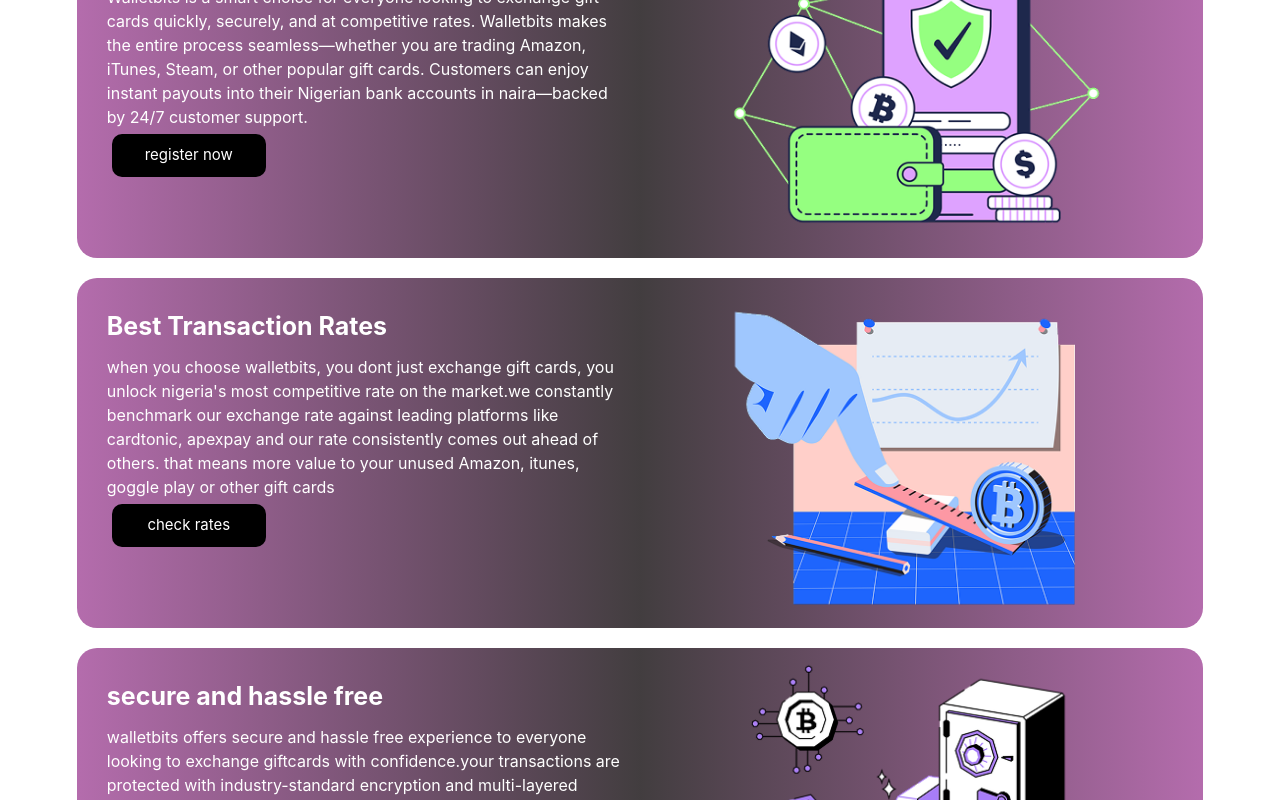
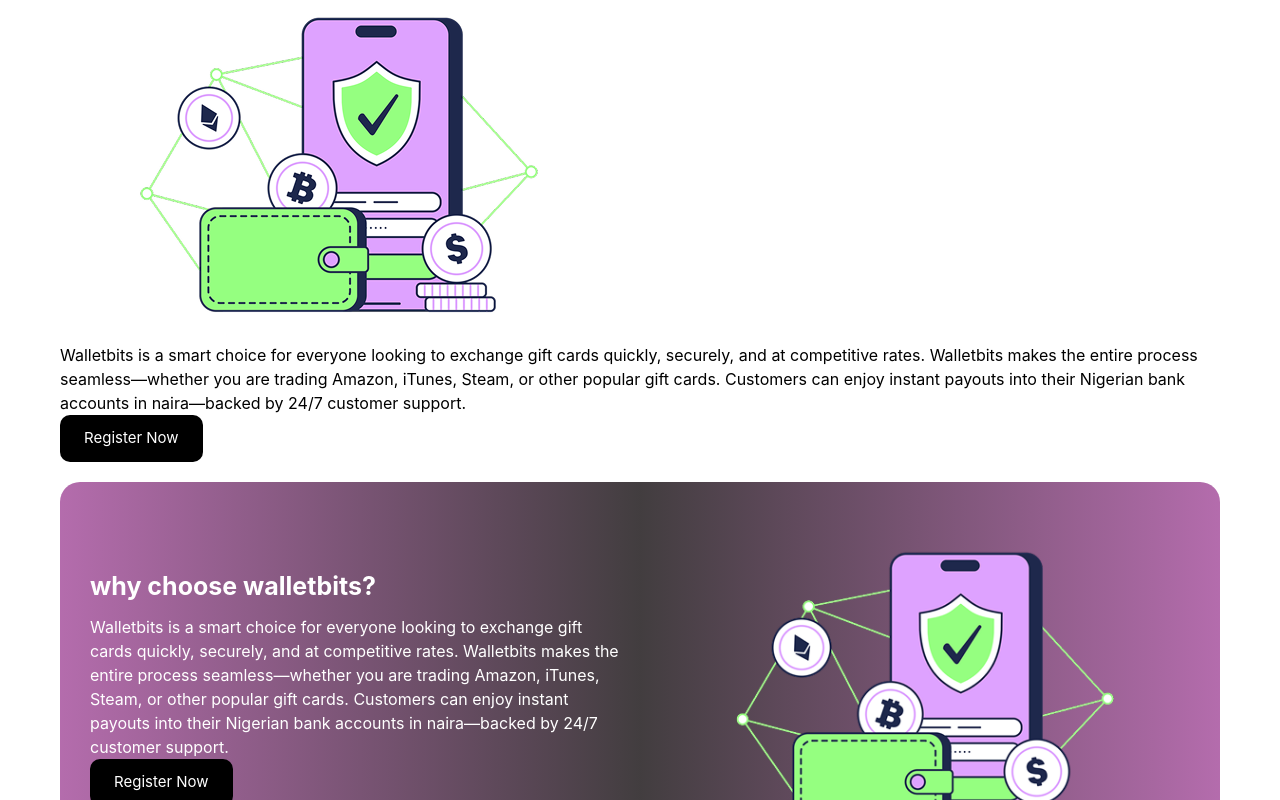
Before and after one commit to onisodumeya/walletbits-app, a React (Vite) app: page / in a window 1280 px wide. Shown: the part 780-1580 px from the top of the page. Built offline with nearby package versions, Linux system fonts and the light colour scheme.

Commit message:
Cards update

```diff
--- a/src/App.jsx
+++ b/src/App.jsx
@@ -1,9 +1,5 @@
 import { BrowserRouter as Router, Routes, Route } from 'react-router-dom';
 import Home from './pages/Home.jsx';
-import Cards from './components/cards.jsx'
-import image from './assets/pngs/img1.png'
-import imag from './assets/pngs/img2.png'
-import imags from './assets/pngs/img3.png'
 
 function App() {
   return (
@@ -11,19 +7,6 @@
       <Routes>
         <Route path="/" element={<Home />} />
       </Routes>
-      <Cards image={image}
-             title=" why choose walletbits?"
-             description= "Walletbits is a smart choice for everyone looking to exchange gift cards quickly, securely, and at competitive rates. Walletbits makes the entire process seamless—whether you are trading Amazon, iTunes, Steam, or other popular gift cards. Customers can enjoy instant payouts into their Nigerian bank accounts in naira—backed by 24/7 customer support."
-             buttonText="register now"
-      />
-    <Cards image={imag}
-     title="Best Transaction Rates"
-      description="when you choose walletbits, you dont just exchange gift cards, you unlock nigeria's most competitive rate on the market.we constantly benchmark our exchange rate against leading platforms like cardtonic, apexpay and our rate consistently comes out ahead of others. that means more value to your unused Amazon, itunes, goggle play or other gift cards"
-      buttonText="check rates"/>
-      <Cards image={imags}
-      title="secure and hassle free"
-      description="walletbits offers secure and hassle free experience to everyone looking to exchange giftcards with confidence.your transactions are protected with industry-standard encryption and multi-layered verification, ensuring your data and funds remains safe at all times. from card submission to instant payout,everytime happens quickly and transparently"
-      buttonText="start trading"/>
     </Router>
   );
 }
--- a/src/index.css
+++ b/src/index.css
@@ -23,66 +23,83 @@
 .nav-links:hover{
     border-bottom: 2px solid var(--dark);
 }
-.card{
+
+.cards{
+    display: flex;
+    flex-direction: column;
     background:linear-gradient(to right, #9B3B91BF, #383335F2, #9B3B91BF);
     justify-content: center;
     justify-self: center;
     align-self: center;
-    width: 50%;
     text-align: center;
     color: white;
     border-radius: 20px;
-   margin: 20px;
 }
+
 .header{
     font-size: 25px;
 }
+
 .desk{
-    height: 350px;
-    width: 88%;
+    height: auto;
+    width: 100%;
     color: white;
-    margin: 20px;
     padding: 10px;
-    justify-self: center;
-    align-self: center;
+    align-items: center;
     border-radius: 20px;
     background: linear-gradient(to right, #9B3B91BF, #383335F2, #9B3B91BF);
 }
+
+.card-img{
+    width: 35%;
+}
+
 .cardbutton{
     background-color: #000000;
     color: white;
-    margin: 5px;
     border-radius: 10px;
-    width: 30%;
-    padding: 10px;
+    width: fit-content;
+    padding: 12px 24px;
     font-size: 15px;
 }
-@media (min-width: 601px) {
+
+@media (min-width: 769px) {
     .desk{
         display: flex;
     }
-    .card{
+
+    .cards{
         display: none;
     }
 }
-@media (max-width: 600px){
-    .card{display: flex;
+
+@media (max-width: 768px){
+    .cards{
+        display: flex;
         flex-direction: column;
-    padding: 10px;
-        width: 70%;}
-    .cardbutton{width: 50%;
+        width: 100%;
+    }
+
+    .cardbutton{
+        width: 50%;
+        font-size: 18px;
         justify-self: center;
- align-self: center;}
-    .desk{display: none;}
+        align-self: center;
     }
+
+    .desk{
+        display: none;
+    }
+}
+
 .divs{
+    display: flex;
+    flex-direction: column;
     height: 90%;
     width: 100%;
     padding: 20px;
 }
-.img{
-    margin-top: -5%;
-}
+
 .header{
   font-weight: bold;
   font-size: 25px;
--- a/src/pages/Home.jsx
+++ b/src/pages/Home.jsx
@@ -4,6 +4,11 @@
 import CountUp from 'react-countup'
 import Hero from '../assets/pngs/hero-image.png'
 import Navbar from "../components/Navbar.jsx";
+import Cards from '../components/Cards.jsx'
+
+import image from '../assets/pngs/img1.png'
+import imag from '../assets/pngs/img2.png'
+import imags from '../assets/pngs/img3.png'
 
 function Home() {
   const isMobile = useMediaQuery({ maxWidth: 767 });
@@ -72,6 +77,21 @@
 
         }
       </section>
+
+      <section className="flex flex-col items-center gap-5 px-5 md:px-15 pt-10">
+        <Cards image={image}
+          title=" why choose walletbits?"
+          description= "Walletbits is a smart choice for everyone looking to exchange gift cards quickly, securely, and at competitive rates. Walletbits makes the entire process seamless—whether you are trading Amazon, iTunes, Steam, or other popular gift cards. Customers can enjoy instant payouts into their Nigerian bank accounts in naira—backed by 24/7 customer support."
+          buttonText="Register Now"/>
+        <Cards image={imag}
+          title="Best Transaction Rates"
+          description="When you choose walletbits, you dont just exchange gift cards, you unlock nigeria's most competitive rate on the market.we constantly benchmark our exchange rate against leading platforms like cardtonic, apexpay and our rate consistently comes out ahead of others. that means more value to your unused Amazon, itunes, goggle play or other gift cards"
+          buttonText="Check Rates"/>
+        <Cards image={imags}
+          title="Secure and hassle free"
+          description="Walletbits offers secure and hassle free experience to everyone looking to exchange giftcards with confidence.your transactions are protected with industry-standard encryption and multi-layered verification, ensuring your data and funds remains safe at all times. from card submission to instant payout,everytime happens quickly and transparently"
+          buttonText="Start Trading"/>
+      </section>
     </>
   )
 
```
Also changed, not shown: 1 other file (tests, documents, lock files or other folders). Lines whose indentation alone changed are shown as unchanged.
